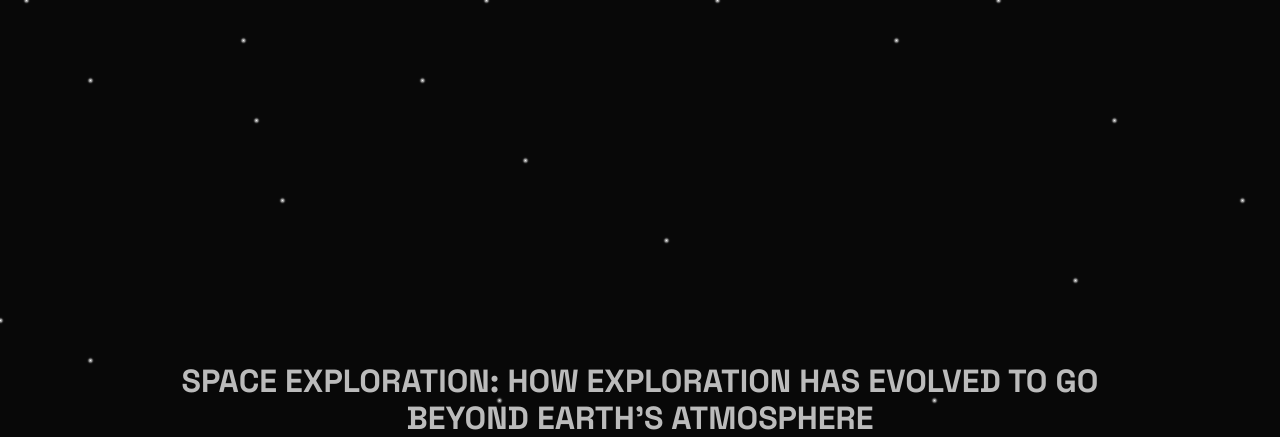
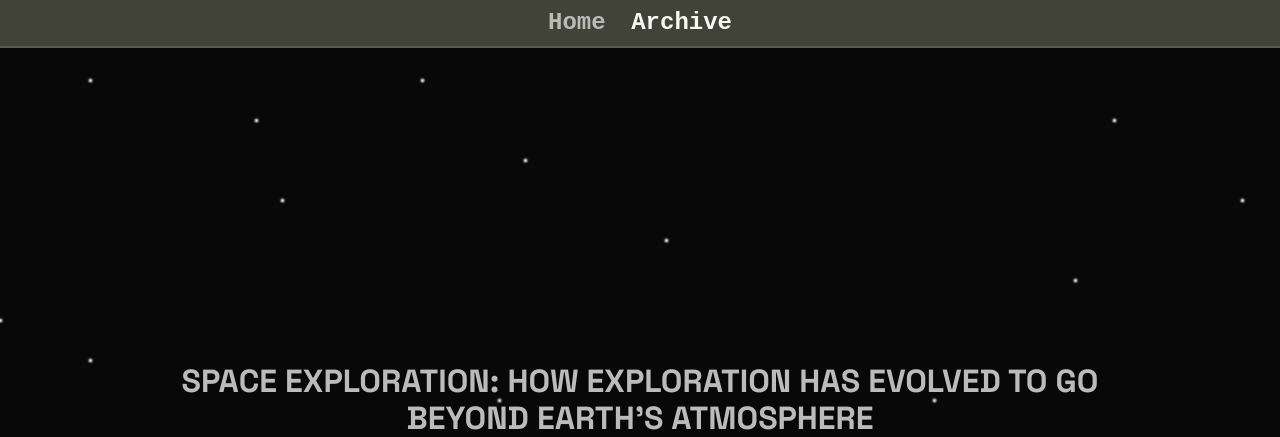
Before and after one commit to Hedreon/Website, a PHP site: page /archive/spacexploration/index.html in a window 1280 px wide. Shown: the top 437 px of the page. Run offline with PHP 8.4, Linux system fonts and the light colour scheme.

Commit message:
Add header in archive page

```diff
--- a/archive/spacexploration/index.html
+++ b/archive/spacexploration/index.html
@@ -7,10 +7,20 @@
     <title>Hedreon: Space Exploration</title>
     <link rel="stylesheet" href="https://necolas.github.io/normalize.css/latest/normalize.css" />
     <link rel="stylesheet" href="src/styles.css" />
-    <link href="https://fonts.googleapis.com/css2?family=Space+Grotesk:wght@400;700&display=swap" rel="stylesheet" />
+    <link rel="stylesheet" href="../../resources/css/global.css" />
+    <link rel="stylesheet" href="https://fonts.googleapis.com/css2?family=Space+Grotesk:wght@400;700&display=swap" />
     <link rel="icon" type="image/png" href="https://img.icons8.com/fluency/rocket.png">
 </head>
 <body>
+    <header>
+        <!-- TODO: Test if header links work -->
+        <navigator link="/">Home</navigator>
+        <dropdown type="navigation" text="Archive" active>
+            <dropdown-content>
+                <navigator link="/archive/spacexploration">Space Exploration Project</navigator>
+            </dropdown-content>
+        </dropdown>
+    </header>
     <div class="stars">
         <script src="src/stars.js"></script>
         <div class="wrapper">
--- a/resources/css/global.css
+++ b/resources/css/global.css
@@ -23,6 +23,7 @@ header {
     display: flex;
     justify-content: center;
     height: 8vh;
+    font-family: 'Courier New', Courier, monospace;
     background: var(--foreground-color);
     color: var(--text-color);
     border-bottom: 2pt solid var(--border-color);
--- a/resources/js/index.js
+++ b/resources/js/index.js
@@ -21,7 +21,7 @@ for (let Index = 0; Index < NavigatorElements.length; Index++) {
         if (NavigatorElements[Index].getAttribute("link")) {
             switch (Event.button) {
                 case 0:
-                    window.location.href = NavigatorElements[Index].getAttribute("link"); // TODO: this might cause a bug...
+                    window.location.href = NavigatorElements[Index].getAttribute("link");
                     break;
                 case 1:
                     Event.preventDefault();
```
